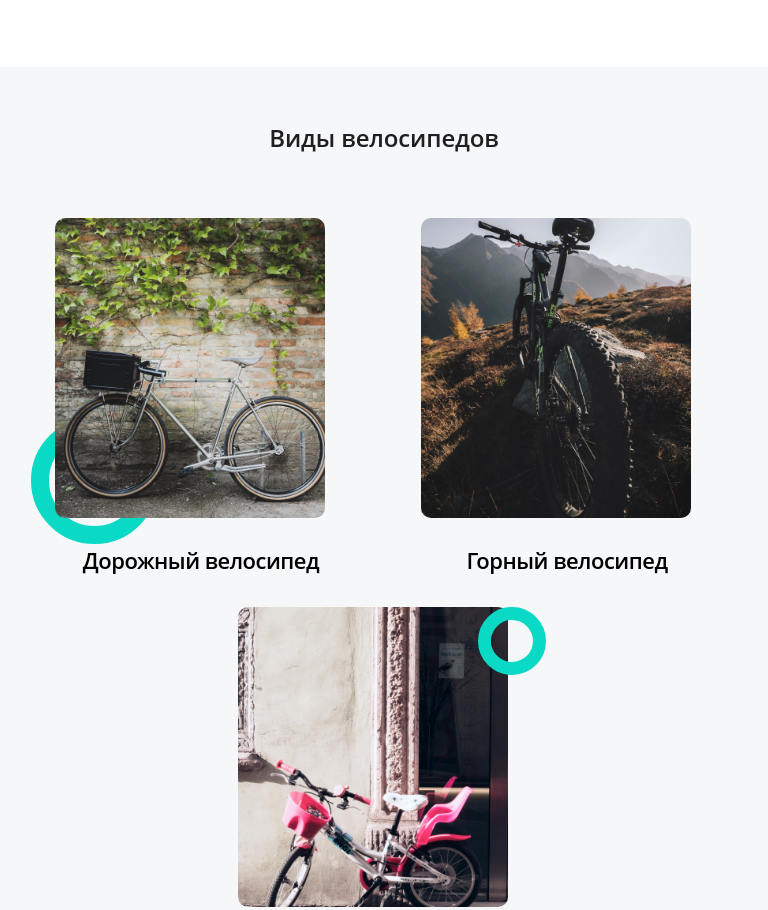
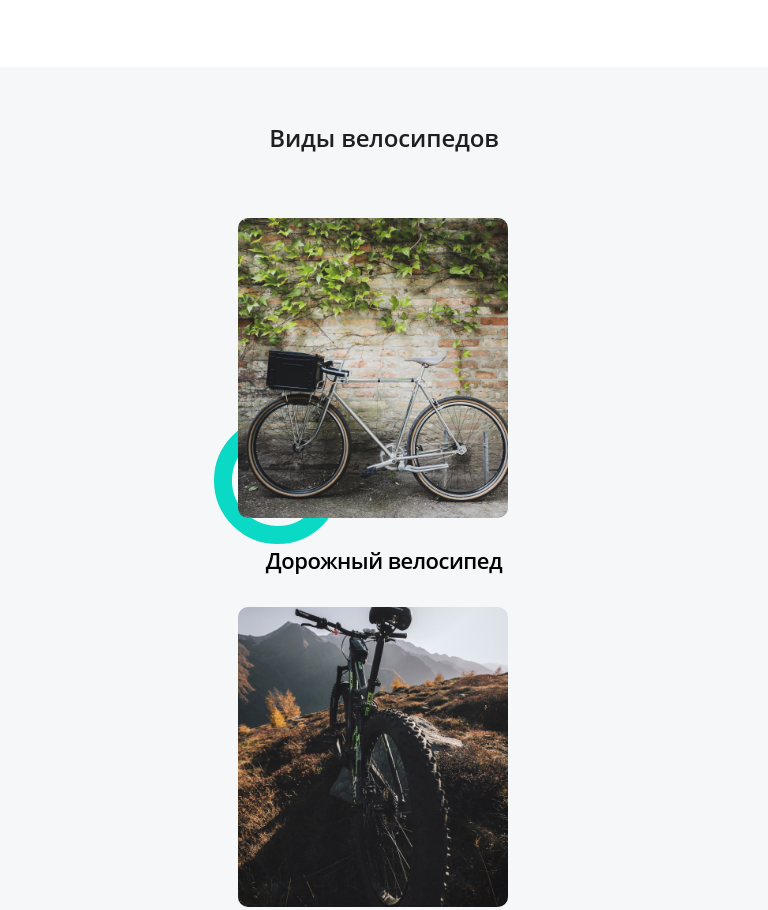
Before and after one commit to kseniakopli/kseniakopli.github.io, a website: page source/index.html in a window 768 px wide. Shown: the part 1218-2128 px from the top of the page. Drawn offline with nearby package versions, Linux system fonts and the light colour scheme; files that its build step writes are made by us from their sources; files whose address does not match are found by name.

Commit message:
deleted unnecessary font

```diff
--- a/source/sass/blocks/bikes.scss
+++ b/source/sass/blocks/bikes.scss
@@ -4,9 +4,15 @@
   margin-top: 60px;
   position: relative;
   z-index: 1;
+  }
+
+.bikes__item{
+  margin-left: 50px;
+  margin-right: 50px;
 }
 
 .bikes__item img {
+  object-fit: cover;
   border-radius: 10px;
   max-width: 100%;
 }
@@ -63,6 +69,7 @@
   left: 82%;
   z-index: 1;
 }
+
 .bikes__item-title {
   margin-top: 20px;
   font-family: "Open Sans";
@@ -74,6 +81,7 @@
   letter-spacing: -0.5px;
   color: #000000;
   text-align: center;
+
 }
 
 @media (min-width: 320px) and (max-width: 767px) {
@@ -108,6 +116,7 @@
   .bikes__item-title {
     margin-bottom: 30px;
   }
+
 }
 
 @media (min-width: 768px) and (max-width: 1024px) {
--- a/source/sass/blocks/form.scss
+++ b/source/sass/blocks/form.scss
@@ -36,7 +36,7 @@
 .form button {
   background: #0ad9c6;
   border-radius: 6px;
-  font-family: "Overpass";
+  font-family: "Open Sans";
   font-style: normal;
   font-weight: 600;
   font-size: 15px;
--- a/source/sass/blocks/types_of_bicycles.scss
+++ b/source/sass/blocks/types_of_bicycles.scss
@@ -2,7 +2,9 @@
 
 .types_of_bicycles {
   background: #f6f7f9;
-  height: 1000px;
+  height: auto;
+  overflow: hidden;
+  padding-bottom:147px;
 }
 .types_of_bicycles__title {
   padding-top: 150px;
@@ -17,5 +19,12 @@
   }
   .types_of_bicycles {
     height: auto;
+    padding-bottom:22px;
   }
 }
+
+@media (min-width: 768px) and (max-width: 1024px) {
+  .types_of_bicycles {
+    padding-bottom:50px;
+  }
+}
```
Also changed, not shown: build/css/style.min.css, build/fonts/Overpass-SemiBold.woff (deleted), build/fonts/Overpass-SemiBold.woff2 (deleted), source/fonts/Overpass-SemiBold.woff (deleted), source/fonts/Overpass-SemiBold.woff2 (deleted), 1 other file.
